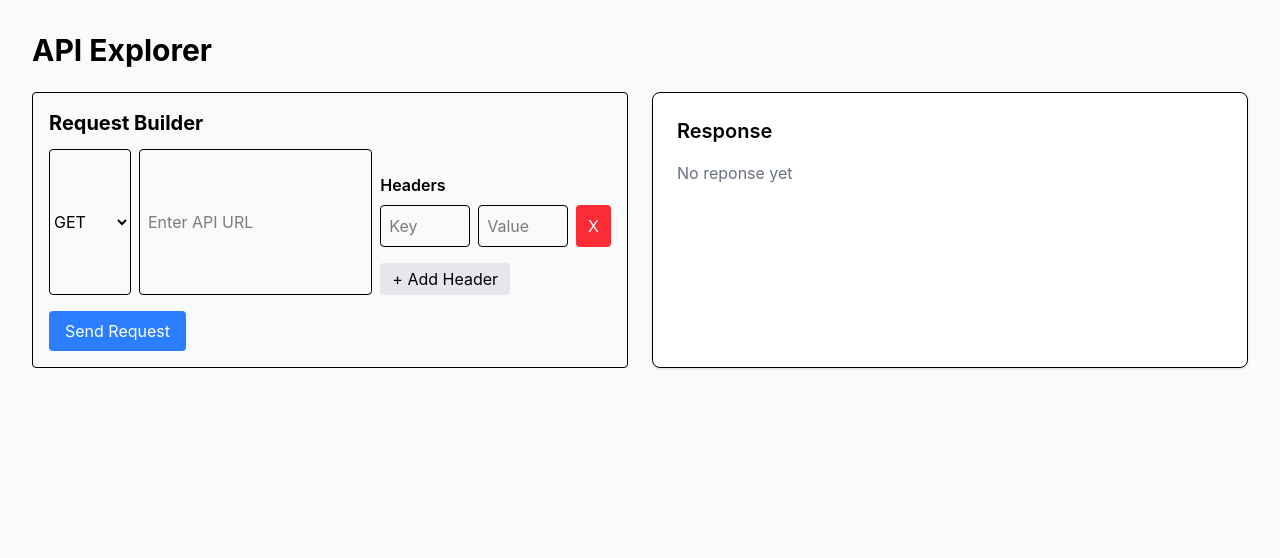
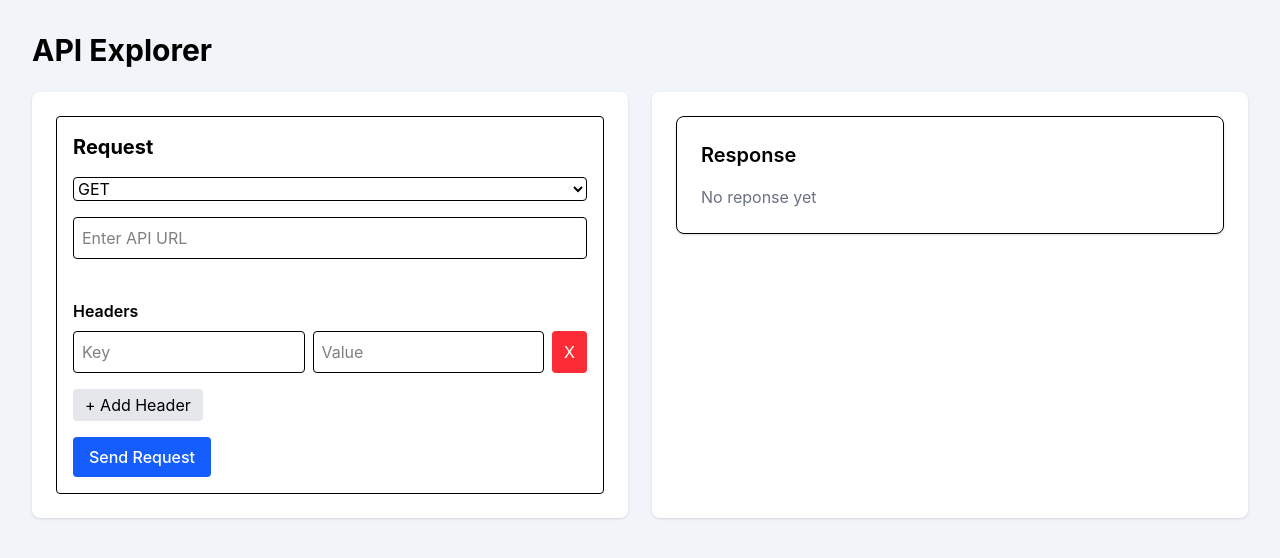
Before and after one commit to bsilcox1990/api-explorer-dashboard, a React (Vite) app: page / in a window 1280 px wide. Shown: the top 558 px of the page. Built offline with nearby package versions, Linux system fonts and the light colour scheme.

Commit message:
style: improve dashborad layout and styling

```diff
--- a/src/components/RequestBuilder.tsx
+++ b/src/components/RequestBuilder.tsx
@@ -48,9 +48,9 @@ export default function RequestBuilder({setResponse}: Props){
 
     return (
         <div className="p-4 border rounded">
-            <h2 className="text-xl font-bold mb-3">Request Builder</h2>
+            <h2 className="text-xl font-bold mb-4">Request</h2>
 
-            <div className="flex gap-2 mb-4">
+            <div className="flex flex-col gap-4">
                 <MethodSelector method={method} setMethod={setMethod}/>
                 <UrlInput url={url} setUrl={setUrl} />
                 <HeadersEditor headers={headers} setHeaders={setHeaders} />
@@ -58,7 +58,7 @@ export default function RequestBuilder({setResponse}: Props){
 
             <button
                 onClick={sendRequest}
-                className="bg-blue-500 text-white px-4 py-2 rounded"
+                className="bg-blue-600 hover:bg-blue-700 text-white font-medium px-4 py-2 mt-4 rounded transition"
             >
                 Send Request
             </button>
--- a/src/components/ResponseViewer.tsx
+++ b/src/components/ResponseViewer.tsx
@@ -28,7 +28,7 @@ export default function ResponseViewer({ response }: Props){
                     <span className="font-semibold">Size: </span>{response.size} bytes
                 </div>
             </div>
-            <pre className="bg-gray-100 p-4 rounded text-sm overflow-auto max-h-[500px]">
+            <pre className="bg-slate-900 text-green-400 p-4 rounded text-sm overflow-auto max-h-[500px]">
                 {JSON.stringify(response.data, null, 2)}
             </pre>
         </div>
--- a/src/pages/Dashboard.tsx
+++ b/src/pages/Dashboard.tsx
@@ -6,13 +6,28 @@ export default function Dashboard() {
     const [response, setResponse] = useState(null);
 
     return(
-        <div className="p-8 bg-gray-50 min-h-screen">
-            <h1 className="text-3xl font-bold mb-6">API Explorer</h1>
+    <div className="min-h-screen bg-slate-100 p-8">
 
-            <div className="grid grid-cols-2 gap-6">
-                <RequestBuilder setResponse={setResponse} />
-                <ResponseViewer response={response} />
-            </div>
+      <div className="max-w-7xl mx-auto">
+
+        <h1 className="text-3xl font-bold mb-6">
+          API Explorer
+        </h1>
+
+        <div className="grid grid-cols-2 gap-6">
+
+          <div className="bg-white p-6 rounded-lg shadow">
+            <RequestBuilder setResponse={setResponse} />
+          </div>
+
+          <div className="bg-white p-6 rounded-lg shadow">
+            <ResponseViewer response={response} />
+          </div>
+
         </div>
+
+      </div>
+
+    </div>
     )
 }
```
